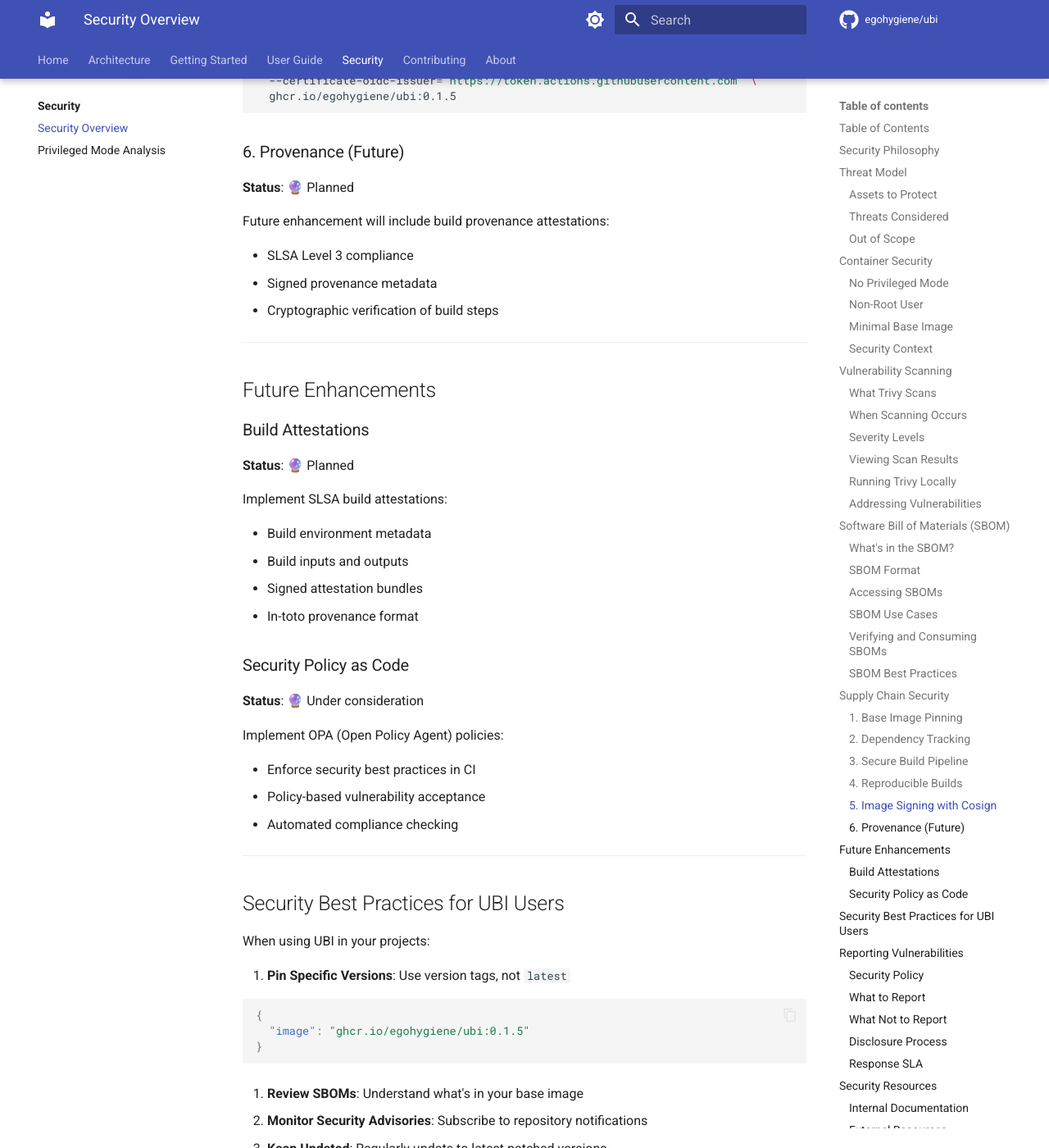
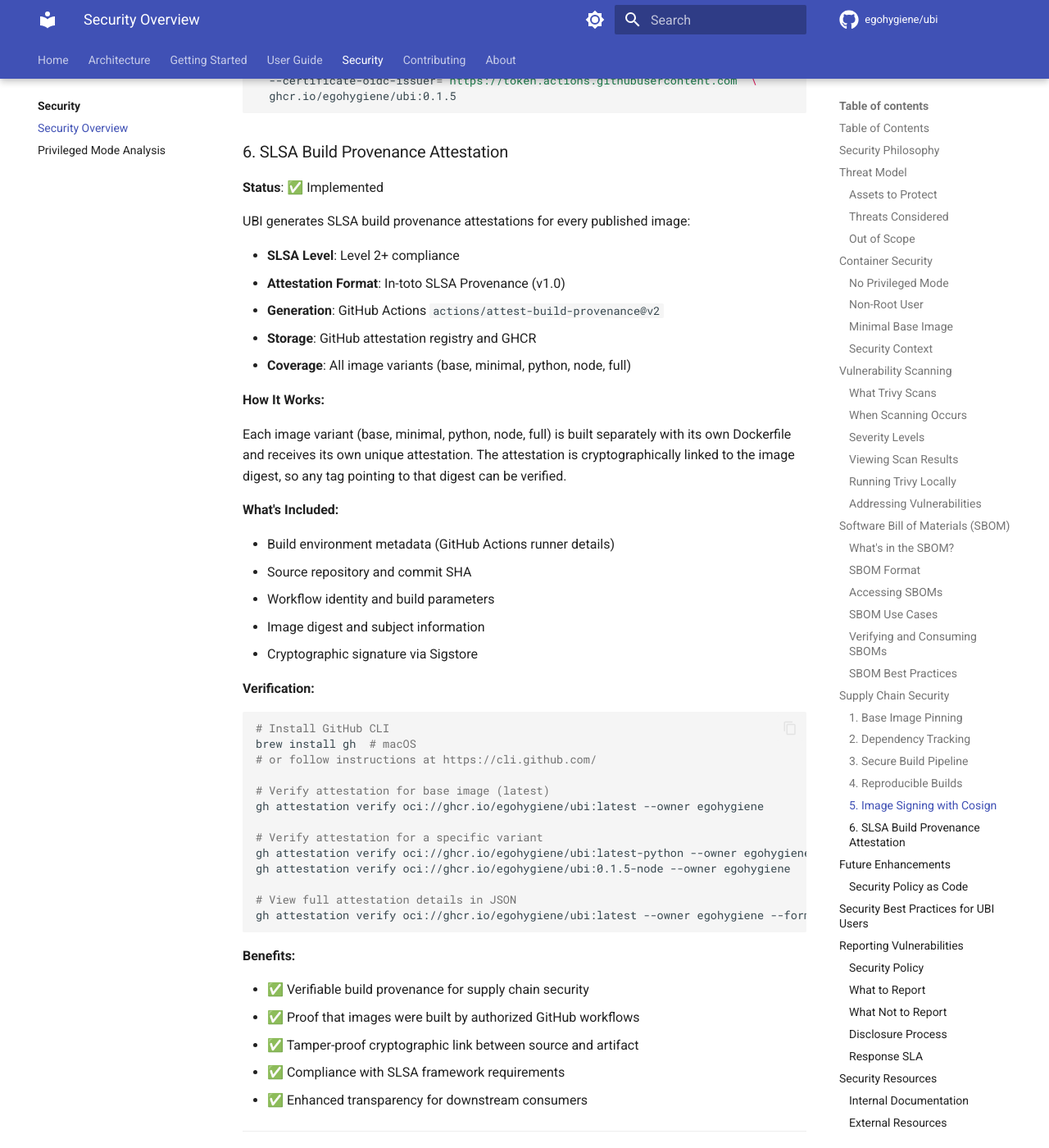
Before and after one commit to egohygiene/ubi, an MkDocs documentation site: the page built from docs/security-overview.md, in a window 1280 px wide and 1400 px high, scrolled down 11940 px. Shown: the whole window at 82% size. Built offline with MkDocs 1.6.1 and Material for MkDocs 9.7.7, drawn with Linux system fonts in a browser that asks for light colours; comment, search, counter and statistics services are not loaded; the version menu is left out; some of the changed text lies outside the part shown.

Commit message:
Add SLSA build provenance attestation to publish workflow (#95)
* Initial plan

* feat: add SLSA build provenance attestation to publish workflow

- Add actions/attest-build-provenance@v2 step to publish.yml
- Add attestations: write permission for SLSA attestation generation
- Update SECURITY.md with attestation verification instructions
- Update docs/security-overview.md to reflect SLSA implementation (moved from Future to Implemented)
- Document verification process using GitHub CLI
- Ensure attestations are generated for all image variants

Co-authored-by: szmyty <14865041+szmyty@users.noreply.github.com>

* docs: clarify attestation verification for image variants

- Add examples showing how to verify attestations for all variants
- Explain that each variant has its own attestation linked to its digest
- Clarify that attestations work with any tag pointing to the same digest
- Address code review feedback about variant-specific verification

Co-authored-by: szmyty <14865041+szmyty@users.noreply.github.com>

---------

Co-authored-by: copilot-swe-agent[bot] <198982749+Copilot@users.noreply.github.com>
Co-authored-by: szmyty <14865041+szmyty@users.noreply.github.com>

````diff
--- a/docs/security-overview.md
+++ b/docs/security-overview.md
@@ -492,30 +492,59 @@ cosign verify \
   ghcr.io/egohygiene/ubi:0.1.5
 ```
 
-### 6. Provenance (Future)
+### 6. SLSA Build Provenance Attestation
 
-**Status**: 🔮 Planned
+**Status**: ✅ Implemented
 
-Future enhancement will include build provenance attestations:
+UBI generates SLSA build provenance attestations for every published image:
 
-- SLSA Level 3 compliance
-- Signed provenance metadata
-- Cryptographic verification of build steps
+- **SLSA Level**: Level 2+ compliance
+- **Attestation Format**: In-toto SLSA Provenance (v1.0)
+- **Generation**: GitHub Actions `actions/attest-build-provenance@v2`
+- **Storage**: GitHub attestation registry and GHCR
+- **Coverage**: All image variants (base, minimal, python, node, full)
+
+**How It Works:**
+
+Each image variant (base, minimal, python, node, full) is built separately with its own Dockerfile and receives its own unique attestation. The attestation is cryptographically linked to the image digest, so any tag pointing to that digest can be verified.
+
+**What's Included:**
+
+- Build environment metadata (GitHub Actions runner details)
+- Source repository and commit SHA
+- Workflow identity and build parameters
+- Image digest and subject information
+- Cryptographic signature via Sigstore
+
+**Verification:**
+
+```bash
+# Install GitHub CLI
+brew install gh  # macOS
+# or follow instructions at https://cli.github.com/
+
+# Verify attestation for base image (latest)
+gh attestation verify oci://ghcr.io/egohygiene/ubi:latest --owner egohygiene
+
+# Verify attestation for a specific variant
+gh attestation verify oci://ghcr.io/egohygiene/ubi:latest-python --owner egohygiene
+gh attestation verify oci://ghcr.io/egohygiene/ubi:0.1.5-node --owner egohygiene
+
+# View full attestation details in JSON
+gh attestation verify oci://ghcr.io/egohygiene/ubi:latest --owner egohygiene --format json | jq
+```
+
+**Benefits:**
+
+- ✅ Verifiable build provenance for supply chain security
+- ✅ Proof that images were built by authorized GitHub workflows
+- ✅ Tamper-proof cryptographic link between source and artifact
+- ✅ Compliance with SLSA framework requirements
+- ✅ Enhanced transparency for downstream consumers
 
 ---
 
 ## Future Enhancements
-
-### Build Attestations
-
-**Status**: 🔮 Planned
-
-Implement SLSA build attestations:
-
-- Build environment metadata
-- Build inputs and outputs
-- Signed attestation bundles
-- In-toto provenance format
 
 ### Security Policy as Code
 
@@ -624,12 +653,15 @@ For details on reporting security vulnerabilities, see [SECURITY.md](../SECURITY
 - [NIST Container Security Guide](https://nvlpubs.nist.gov/nistpubs/SpecialPublications/NIST.SP.800-190.pdf)
 - [Trivy Documentation](https://aquasecurity.github.io/trivy/)
 - [SBOM Minimum Elements (NTIA)](https://www.ntia.gov/files/ntia/publications/sbom_minimum_elements_report.pdf)
+- [SLSA Framework](https://slsa.dev/) - Supply-chain Levels for Software Artifacts
+- [GitHub Attestations](https://docs.github.com/en/actions/security-guides/using-artifact-attestations-to-establish-provenance-for-builds) - Build provenance documentation
 
 ### Tools
 
 - [Trivy](https://github.com/aquasecurity/trivy) - Vulnerability scanner
 - [Syft](https://github.com/anchore/syft) - SBOM generator
-- [Cosign](https://github.com/sigstore/cosign) - Container signing (future)
+- [Cosign](https://github.com/sigstore/cosign) - Container image signing
+- [GitHub CLI](https://cli.github.com/) - Attestation verification
 - [Docker Bench Security](https://github.com/docker/docker-bench-security) - Security audit tool
 
 ---
````
Also changed, not shown: SECURITY.md (+46 -0 lines), 1 other file.
